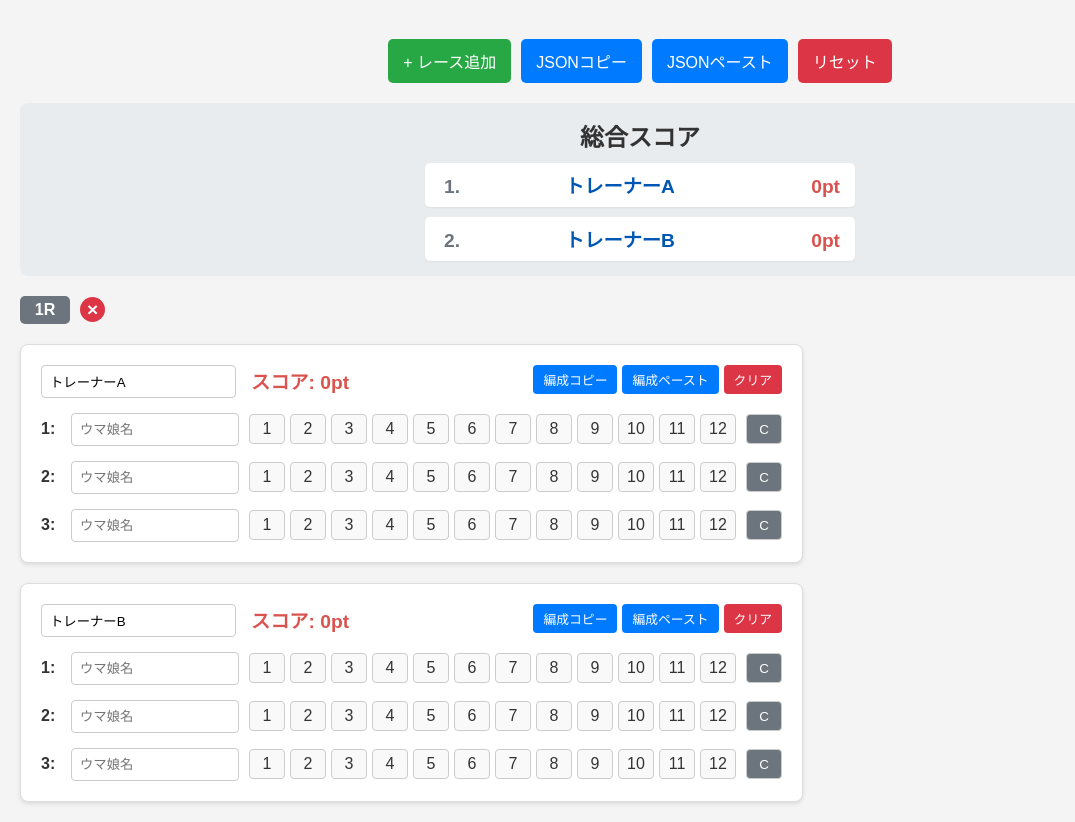
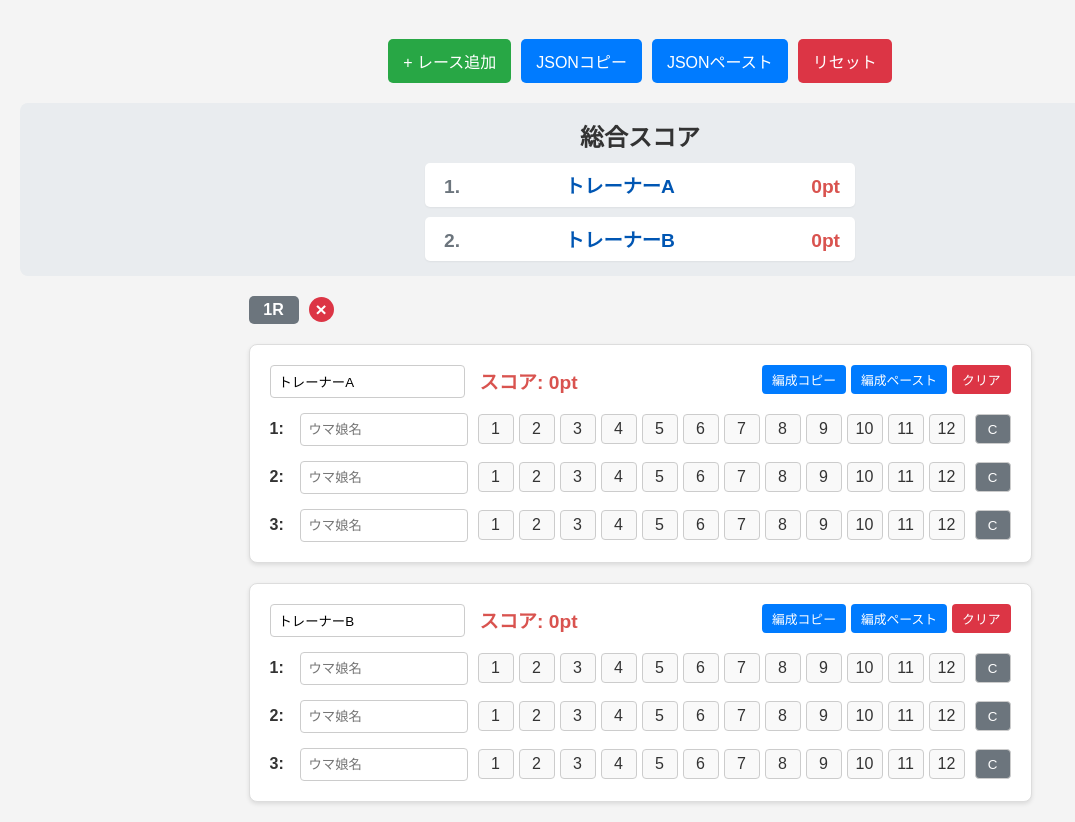
Before and after one commit to wizaman/loh-scoreboard, a plain HTML site: page docs/index.html in a window 1280 px wide. Shown: the part 90-912 px from the top of the page, without its empty margins (0-1075 px from the left). Drawn offline with Linux system fonts and the light colour scheme.

Commit message:
中幅レイアウトのセンタリング

```diff
--- a/docs/style.css
+++ b/docs/style.css
@@ -368,6 +368,8 @@ input[type="text"] {
     }
     .race-wrapper {
         flex-direction: column;
+        width: fit-content; /* コンテンツの幅に合わせる */
+        margin: 0 auto 20px auto; /* 上マージン0、左右自動、下マージン20px */
     }
     .race-info {
         margin-bottom: 10px; /* レース情報とレースコンテナの間にスペースを追加 */
```
